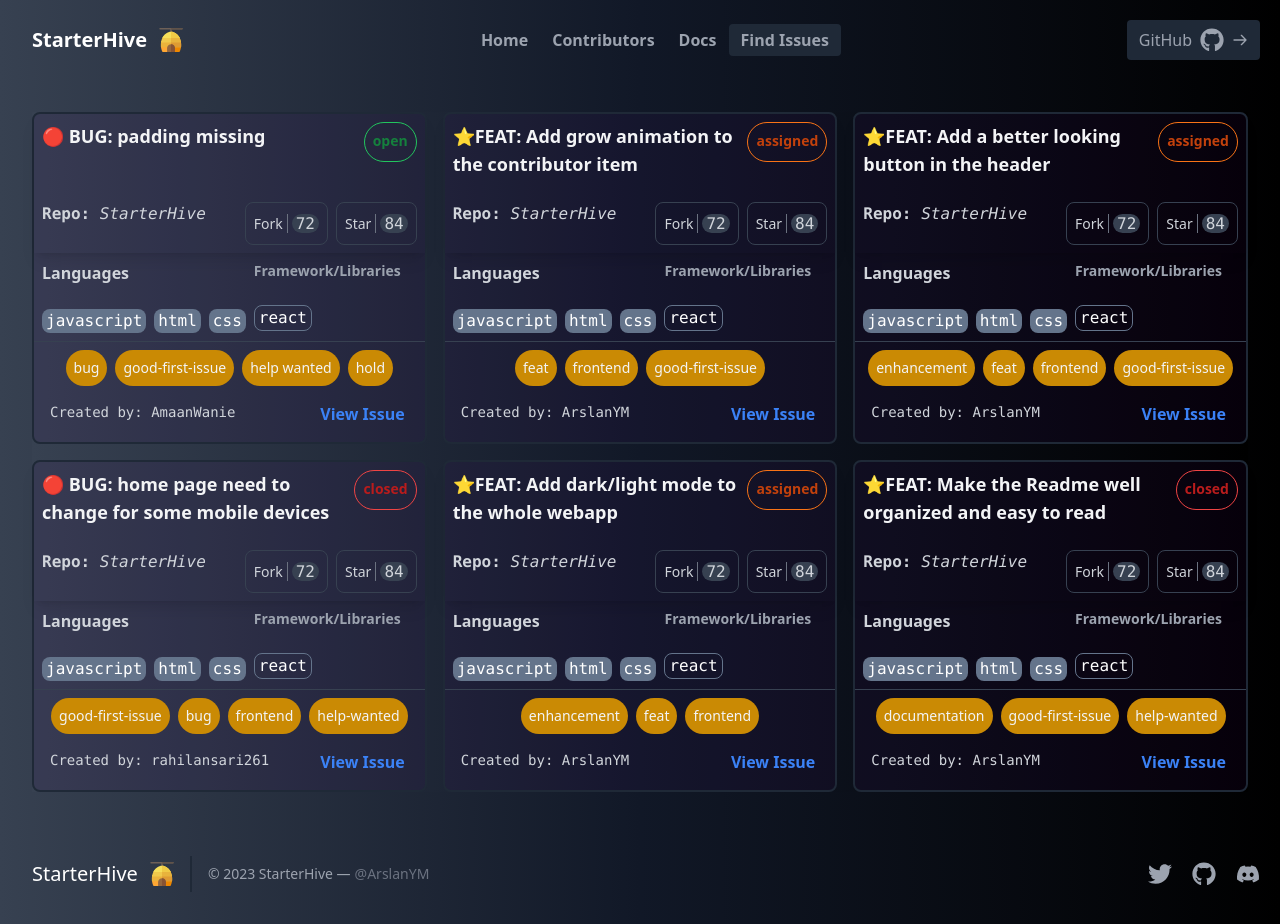
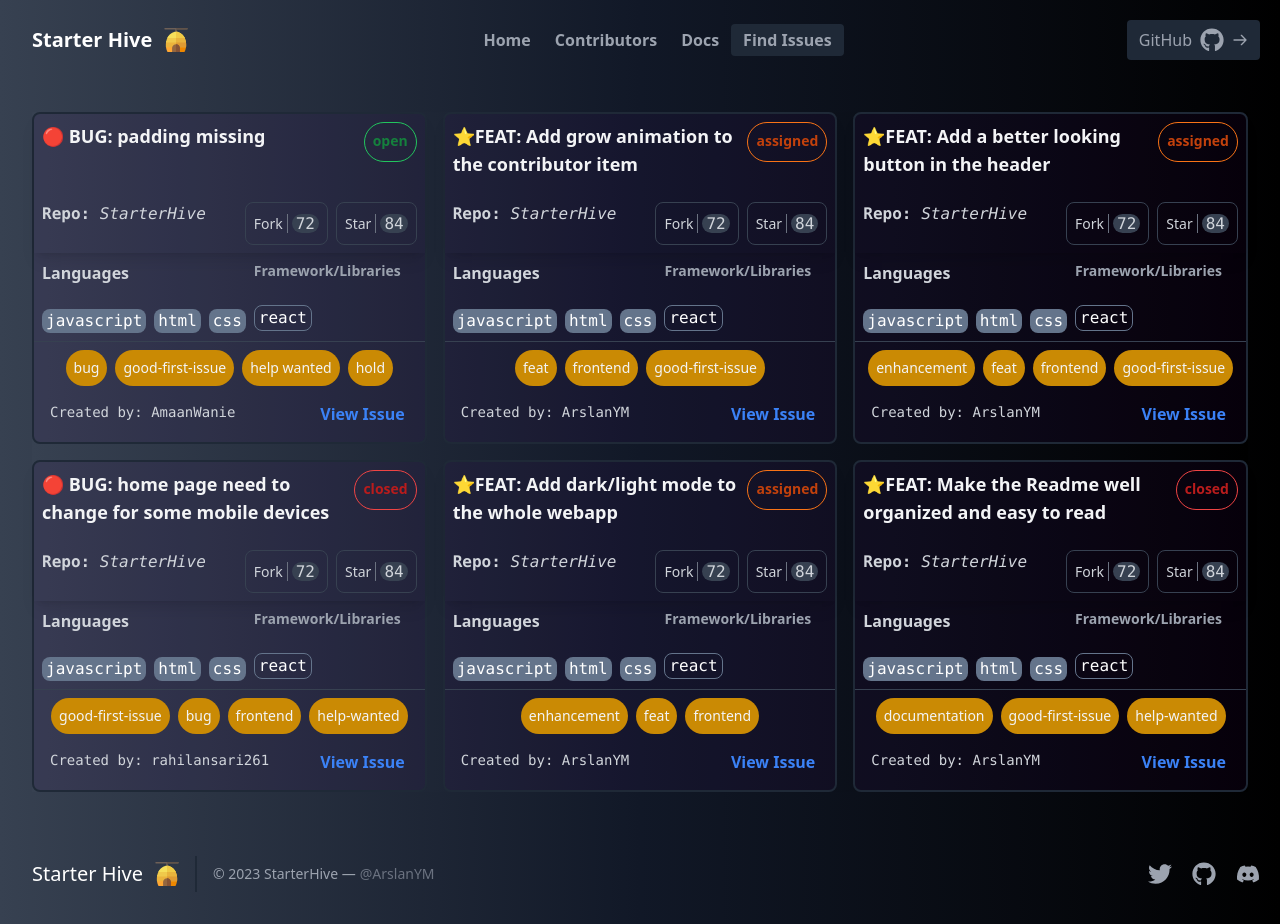
Before and after one commit to ArslanYM/StarterHive, a React (Vite) app in the folder web/: page /issues in a window 1280 px wide. Built offline with nearby package versions, Linux system fonts and the light colour scheme.

Commit message:
project name enhancement

```diff
--- a/web/src/layouts/Footer.jsx
+++ b/web/src/layouts/Footer.jsx
@@ -7,7 +7,7 @@ const Footer = () => {
         <footer className="text-gray-400 bg-gradient-to-r from-gray-700 via-gray-900 to-black body-font">
             <div className="container px-5 py-8 mx-auto flex items-center sm:flex-row flex-col">
                 <a className="flex title-font font-medium items-center md:justify-start justify-center text-white" >
-                    <span className="ml-3 text-xl">StarterHive</span>
+                    <span className="ml-3 text-xl">Starter Hive</span>
 <img className='object-contain h-6 w-6 ml-3 ' src={footer_icon}/>
                 </a>
                 <p className="text-sm text-gray-400 sm:ml-4 sm:pl-4 sm:border-l-2 sm:border-gray-800 sm:py-2 sm:mt-0 mt-4">© 2023 StarterHive —
--- a/web/src/layouts/Header.jsx
+++ b/web/src/layouts/Header.jsx
@@ -29,7 +29,7 @@ const Header = () => {
         </nav>
         <Link to="/" className="flex order-first  title-font font-medium items-center text-white  mb-4 md:mb-0">
 
-          <span className="ml-3 text-xl  font-bold cursor-pointer">StarterHive </span>
+          <span className="ml-3 text-xl  font-bold cursor-pointer">Starter Hive </span>
           <img src={logo} alt="Logo" className="ml-3 w-6" />
 
         </Link>
```
